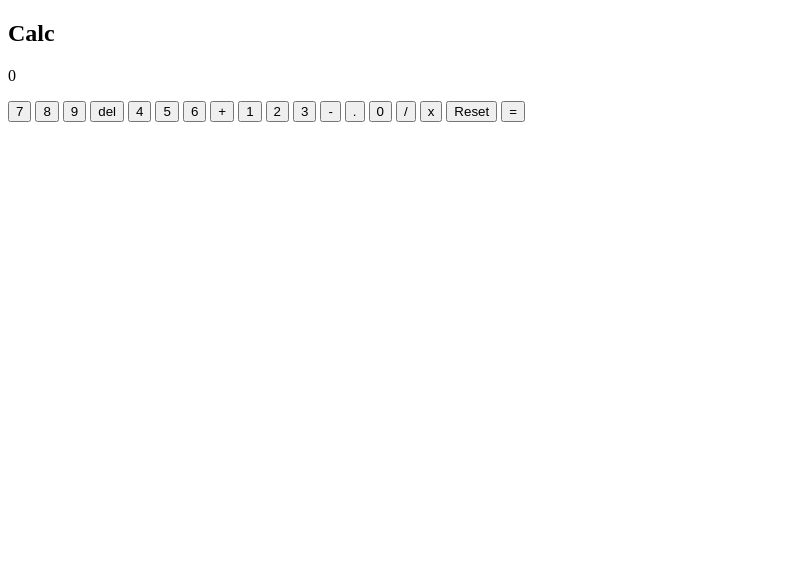
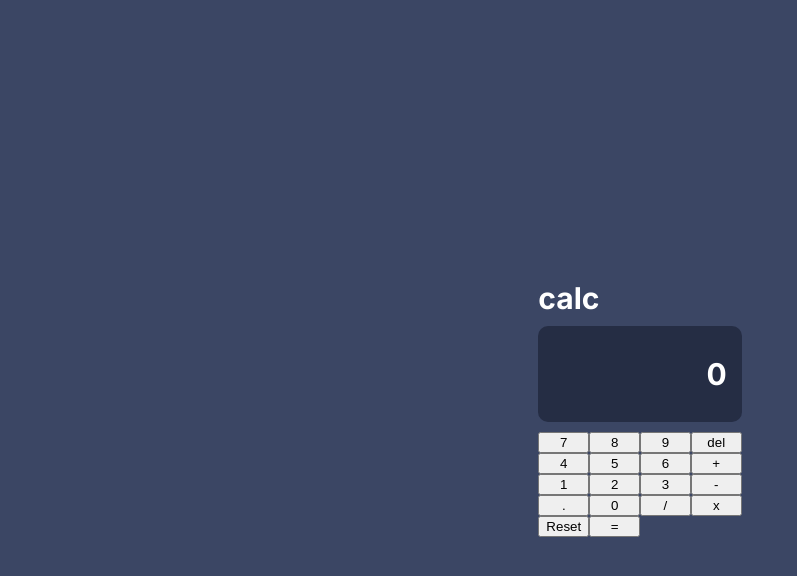
Before and after one commit to siddarthkoul/Cuvette-MicroProject-4, a plain HTML site: page index.html in a window 1280 px wide. Shown: the whole page, without its empty margins (0-797 px from the left). Drawn offline with Linux system fonts and the light colour scheme.

Commit message:
style till display box

```diff
--- a/index.html
+++ b/index.html
@@ -4,6 +4,10 @@
     <meta charset="UTF-8">
     <meta name="viewport" content="width=device-width, initial-scale=1.0">
     <link rel="stylesheet" href="style.css">
+    <link
+      href="https://fonts.googleapis.com/css2?family=Inter:wght@100;200;300;400;500;600;700;800;900&family=Roboto:ital,wght@0,100;0,300;0,400;0,500;0,700;0,900;1,100;1,300;1,400;1,500;1,700;1,900&display=swap"
+      rel="stylesheet"
+    />
     <title>Calculator</title>
 </head>
 <body>
--- a/style.css
+++ b/style.css
@@ -0,0 +1,48 @@
+body{
+    font-family: 'Inter', sans-serif;
+    font-size: 30px;
+    font-weight: 700;
+    display: flex;
+    justify-content: center;
+    align-items: center;
+    height: 100vh;
+    background-color: #3B4664;
+}
+
+main{
+    display:grid;
+    gap: 10px;
+}
+
+.title-box{
+    display: flex;
+    justify-content: space-between;
+}
+
+.title-text{
+    padding: 0px;
+    margin: 0px;
+    font-size: 30px;
+    text-transform: lowercase;
+    color: #ffffff;
+}
+
+.display-box{
+    background-color: #252d44;
+    color: #fff;
+    padding: 30px 15px;
+    text-align: left;
+    display: flex;
+    justify-content: end;
+    border-radius: 10px;
+}
+
+.display-box > p{
+    padding: 0px;
+    margin: 0;
+}
+
+.numpad{
+    display: grid;
+    grid-template-columns: repeat(4,1fr);
+}
```
